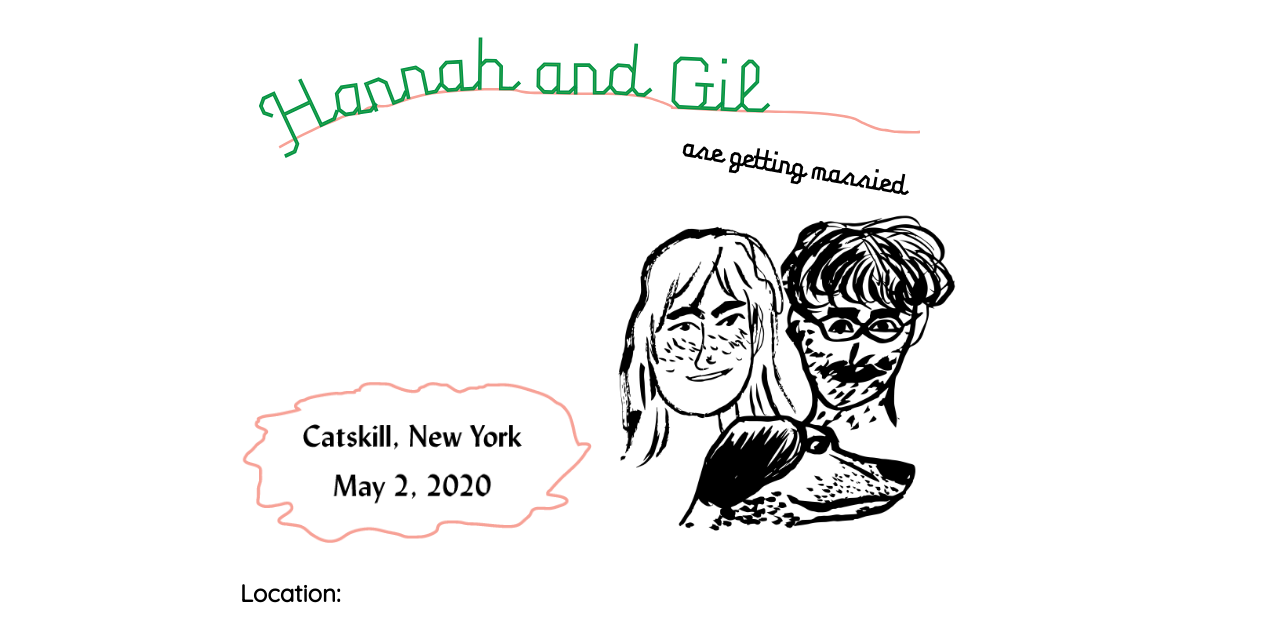
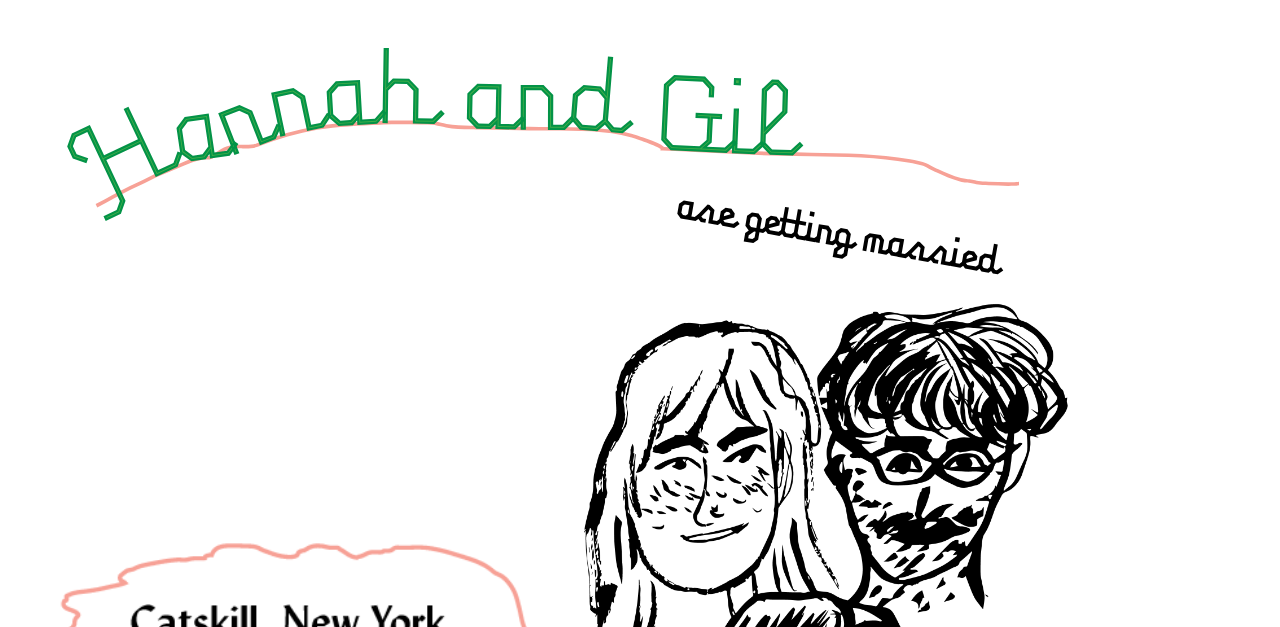
Before and after one commit to gilgentile/hannahandgil, a plain HTML site: page index.html in a window 1280 px wide. Shown: the top 627 px of the page. Drawn offline with Linux system fonts and the light colour scheme; a web font is replaced by a local one.

Commit message:
Update index.html

```diff
--- a/index.html
+++ b/index.html
@@ -22,9 +22,6 @@
 				line-height: 1.4;
 				width: 90%;
 				padding: 2em 2em 2em 2em;
-				max-width: 800px;
-				margin: 0 auto !important;
-				float: none !important;
 }
 
 			}
```
